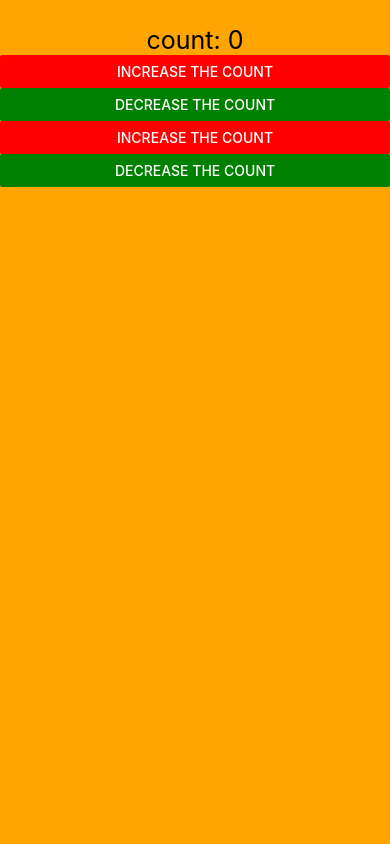
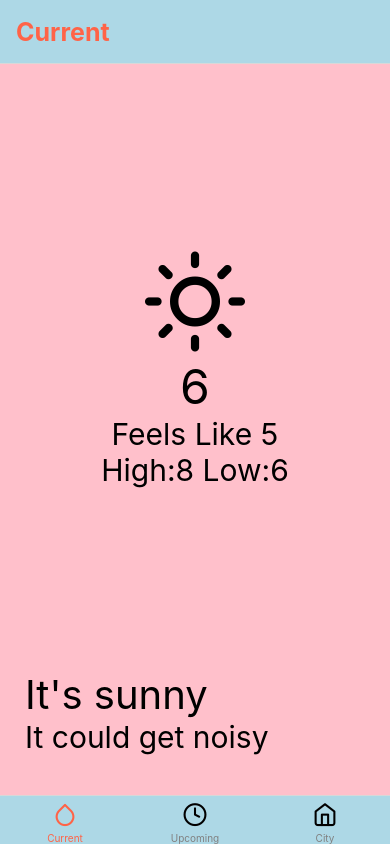
Before and after one commit to Kurtis1955/WeatherApp-Official, a React Native app: screen / in a window 390 px wide. Built offline with nearby package versions, Linux system fonts and the light colour scheme.

Commit message:
Update App.js

```diff
--- a/App.js
+++ b/App.js
@@ -1,12 +1,11 @@
 import React from 'react';
 import { NavigationContainer } from '@react-navigation/native';
 import Tabs from './src/components/Tabs';
-import Counter from './src/demonstration/counter';
 
 const App = () =>{
   return(
     <NavigationContainer>
-      <Counter/>
+      <Tabs/>
     </NavigationContainer>
   )
 }
```
